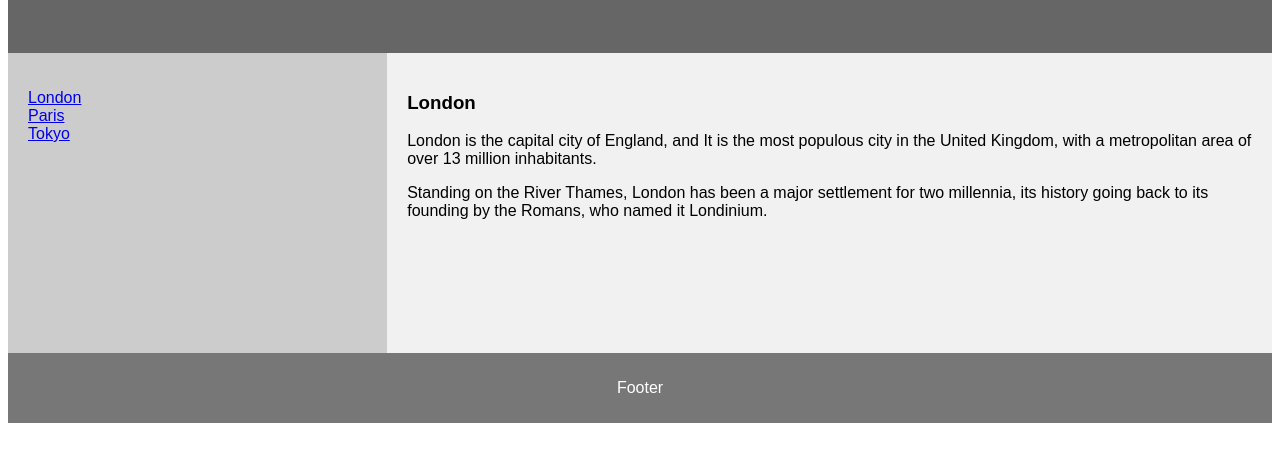
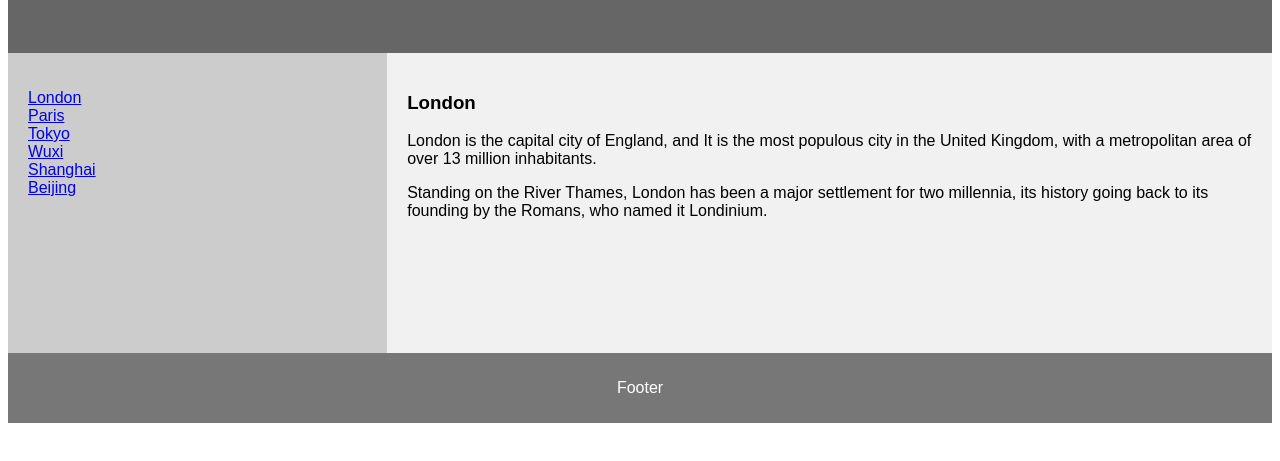
Before and after one commit to Jimmy-lu1/myappsample, a plain HTML site: page index.html in a window 1280 px wide. Shown: the part 291-752 px from the top of the page. Drawn offline with Linux system fonts and the light colour scheme.

```diff
--- /dev/null
+++ b/dir1/app1.js
@@ -0,0 +1 @@
+console.log(123);
--- a/index.html
+++ b/index.html
@@ -85,6 +85,9 @@
       <li><a href="#">London</a></li>
       <li><a href="#">Paris</a></li>
       <li><a href="#">Tokyo</a></li>
+	  <li><a href="#">Wuxi</a></li>
+      <li><a href="#">Shanghai</a></li>
+      <li><a href="#">Beijing</a></li>
     </ul>
   </nav>
 
```
Also changed, not shown: login.html (added, +1 -0 lines), 1 other file.
